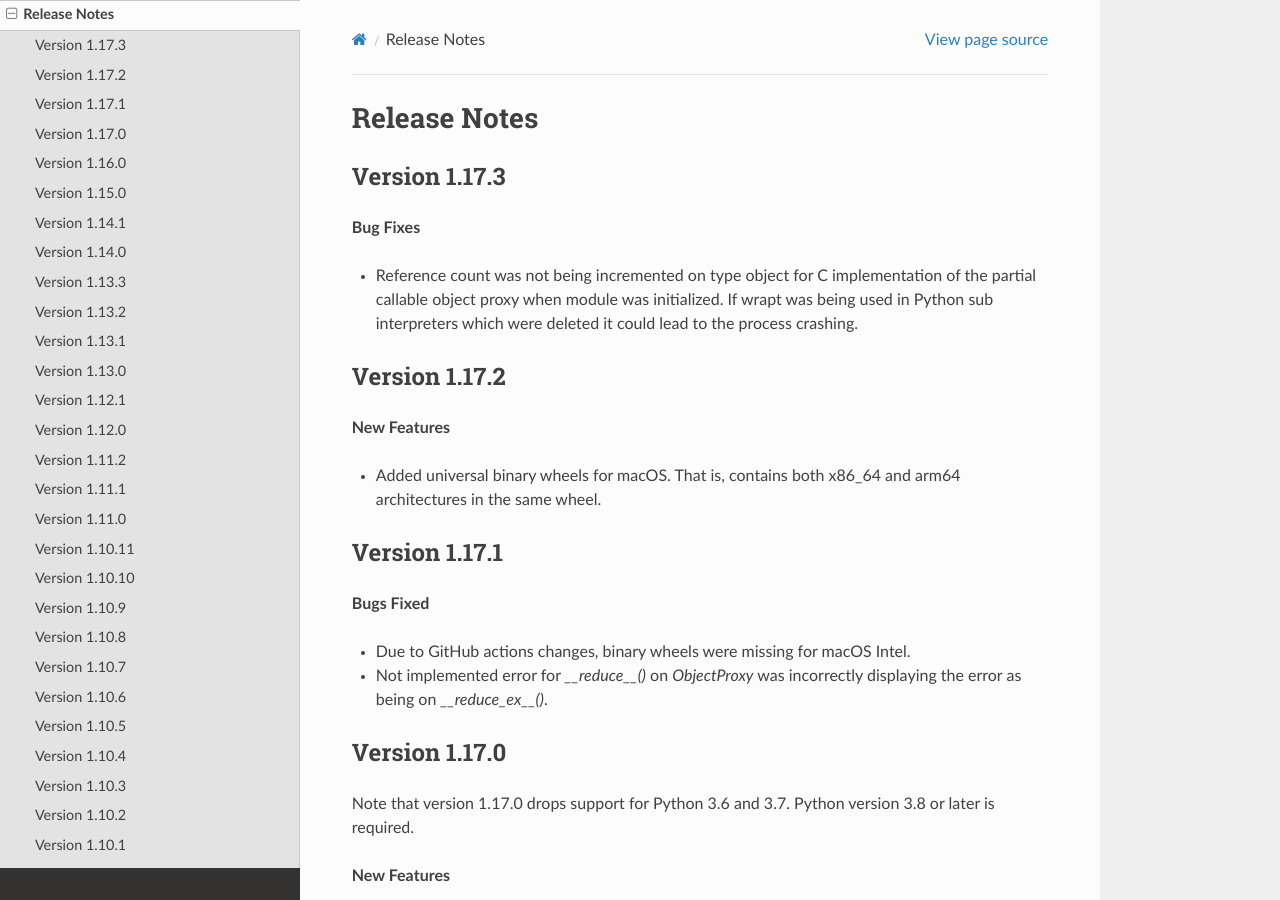
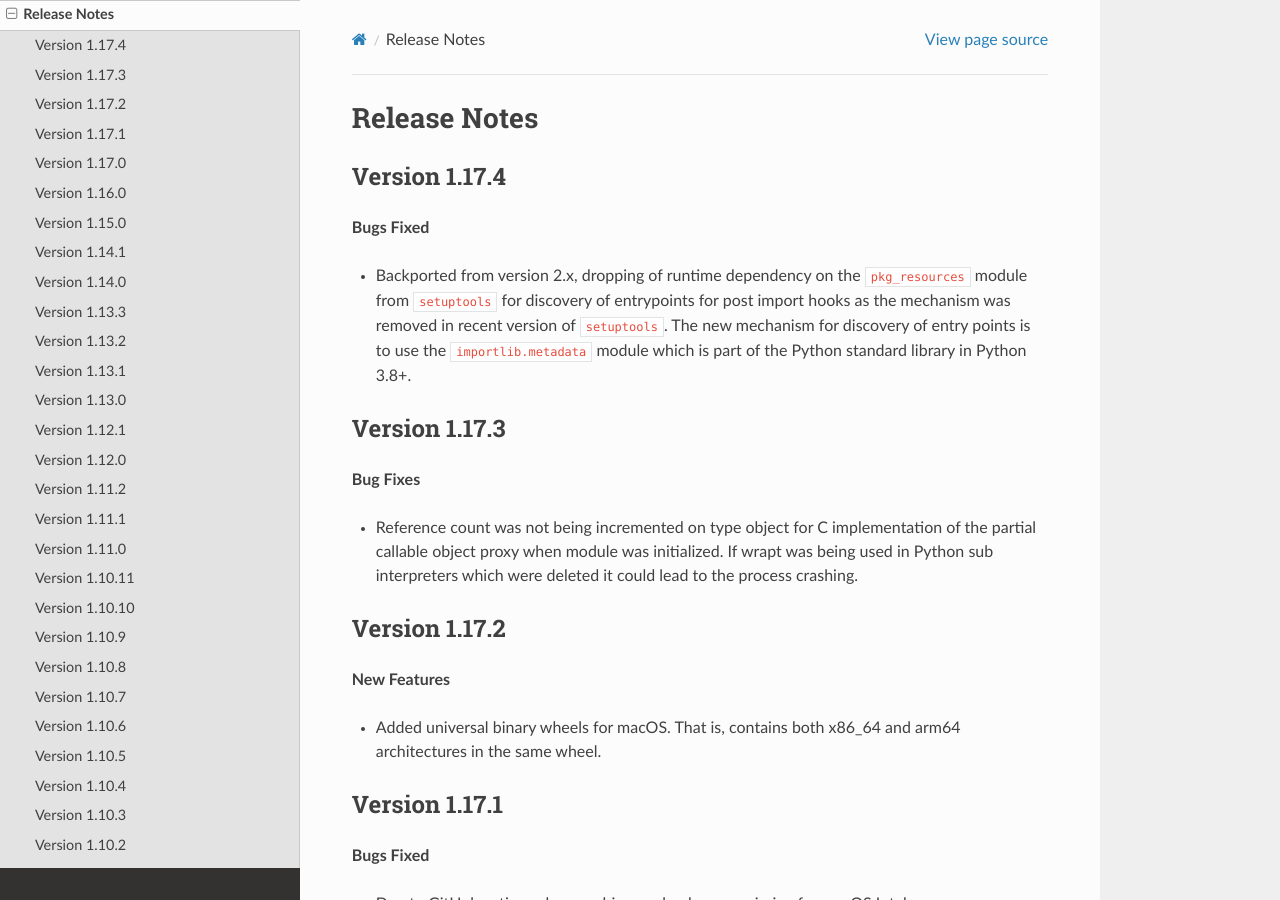
Before and after one commit to GrahamDumpleton/wrapt, a Sphinx documentation site: the page built from docs/changes.rst, in a window 1280 px wide and 900 px high. Built offline with Sphinx 7.4.7 and the Read the Docs theme 3.1.0, drawn with Linux system fonts in a browser that asks for light colours.

Commit message:
Migrate to importlib for entrypoint discovery.

```diff
--- a/docs/changes.rst
+++ b/docs/changes.rst
@@ -1,5 +1,17 @@
 Release Notes
 =============
+
+Version 1.17.4
+--------------
+
+**Bugs Fixed**
+
+* Backported from version 2.x, dropping of runtime dependency on the
+  ``pkg_resources`` module from ``setuptools`` for discovery of entrypoints
+  for post import hooks as the mechanism was removed in recent version of
+  ``setuptools``. The new mechanism for discovery of entry points is to use
+  the ``importlib.metadata`` module which is part of the Python standard
+  library in Python 3.8+.
 
 Version 1.17.3
 --------------
--- a/src/wrapt/__init__.py
+++ b/src/wrapt/__init__.py
@@ -1,4 +1,4 @@
-__version_info__ = ('1', '17', '3')
+__version_info__ = ('1', '17', '4', 'rc1')
 __version__ = '.'.join(__version_info__)
 
 from .__wrapt__ import (ObjectProxy, CallableObjectProxy, FunctionWrapper,
```
Also changed, not shown: 1 other file.
